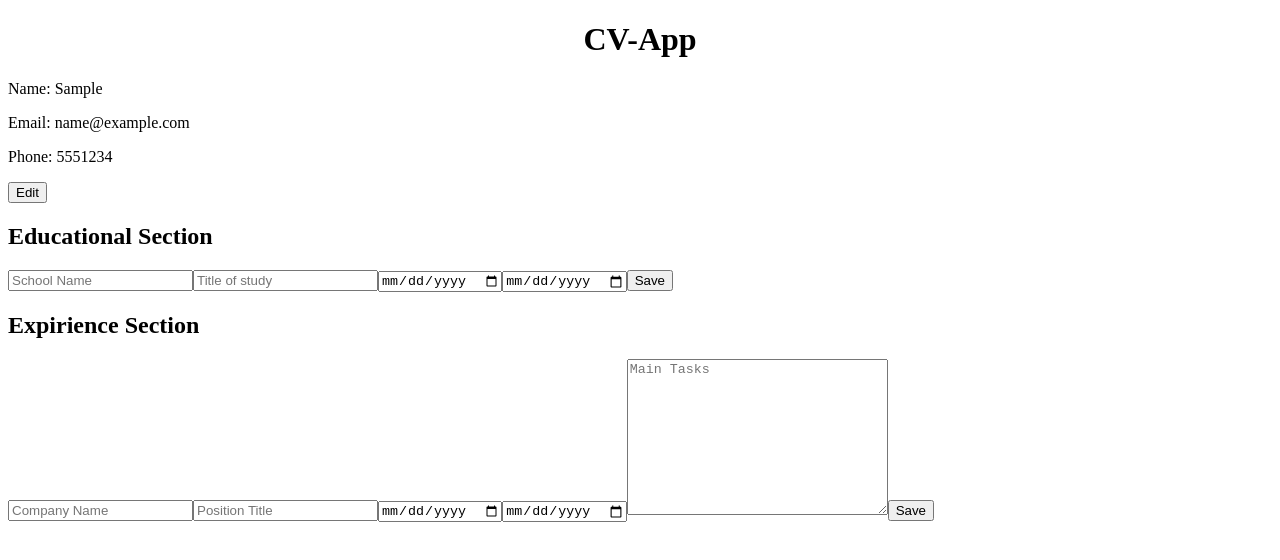
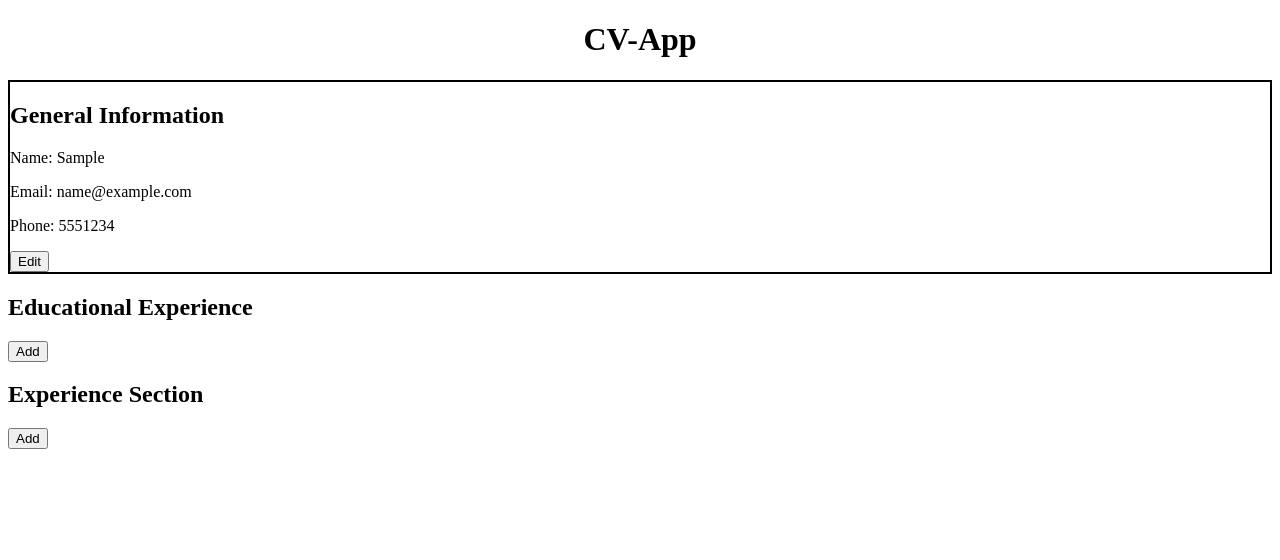
Before and after one commit to S460s/cv-app, a React (Create React App) app: page / in a window 1280 px wide. Both pictures are taken after typing "Sample", "name@example.com", "5551234" into the empty fields and a click on the button "Save". Shown: the top 560 px of the page. Built offline with nearby package versions, Linux system fonts and the light colour scheme.

Commit message:
The user can add multiple work and education sections

```diff
--- a/package.json
+++ b/package.json
@@ -9,6 +9,7 @@
     "react": "^17.0.1",
     "react-dom": "^17.0.1",
     "react-scripts": "4.0.2",
+    "uniqid": "^5.2.0",
     "web-vitals": "^1.1.0"
   },
   "scripts": {
--- a/src/App.js
+++ b/src/App.js
@@ -1,10 +1,42 @@
 import React from 'react';
+import uniqid from 'uniqid';
 import EducationSection from './components/EducationSection';
 import ExpirienceSection from './components/ExperienceSection';
 import GeneralSection from './components/GeneralSection';
 import './styles/App.css';
 
 class App extends React.Component {
+	constructor(props) {
+		super(props);
+		this.state = {
+			eduSections: [],
+			expSections: [],
+		};
+		this.handleClick = this.handleClick.bind(this);
+	}
+
+	handleClick(type) {
+		if (type === 'xp') {
+			this.setState((prevState) => {
+				return {
+					expSections: [
+						...prevState.expSections,
+						<ExpirienceSection key={uniqid()} />,
+					],
+				};
+			});
+		} else {
+			this.setState((prevState) => {
+				return {
+					eduSections: [
+						...prevState.eduSections,
+						<EducationSection key={uniqid()} />,
+					],
+				};
+			});
+		}
+	}
+
 	render() {
 		return (
 			<div>
@@ -12,8 +44,16 @@ class App extends React.Component {
 					<h1 className='title'>CV-App</h1>
 				</header>
 				<GeneralSection />
-				<EducationSection />
-				<ExpirienceSection />
+				<div>
+					<h2>Educational Experience</h2>
+					{this.state.eduSections}
+					<button onClick={() => this.handleClick('edu')}>Add</button>
+				</div>
+				<div>
+					<h2>Experience Section</h2>
+					{this.state.expSections}
+					<button onClick={() => this.handleClick('xp')}>Add</button>
+				</div>
 			</div>
 		);
 	}
--- a/src/components/EducationSection.js
+++ b/src/components/EducationSection.js
@@ -3,7 +3,8 @@ import React from 'react';
 function SavedText(props) {
 	const { schoolName, study, from, to, handleEdit } = props;
 	return (
-		<div>
+		<div className='section'>
+			<h2>Educational Section</h2>
 			<p>School Name: {schoolName}</p>
 			<p>Study: {study}</p>
 			<p>From: {from}</p>
@@ -54,7 +55,7 @@ class EducationSection extends React.Component {
 		}
 
 		return (
-			<section>
+			<section className='section'>
 				<h2>Educational Section</h2>
 				<form action='' onSubmit={this.handleSubmit}>
 					<input
--- a/src/components/ExperienceSection.js
+++ b/src/components/ExperienceSection.js
@@ -3,7 +3,8 @@ import React from 'react';
 function SavedText(props) {
 	const { companyName, position, from, to, tasks, handleEdit } = props;
 	return (
-		<div>
+		<div className='section'>
+			<h2>Expirience Section</h2>
 			<p>Company Name: {companyName}</p>
 			<p>Position: {position}</p>
 			<p>From: {from}</p>
@@ -58,7 +59,7 @@ class ExpirienceSection extends React.Component {
 		}
 
 		return (
-			<section>
+			<section className='section'>
 				<h2>Expirience Section</h2>
 				<form action='' onSubmit={this.handleSubmit}>
 					<input
--- a/src/components/GeneralSection.js
+++ b/src/components/GeneralSection.js
@@ -3,7 +3,8 @@ import React from 'react';
 function SavedText(props) {
 	const { name, email, phone, handleClick } = props;
 	return (
-		<div>
+		<div className='section'>
+			<h2>General Information</h2>
 			<p>Name: {name}</p>
 			<p>Email: {email}</p>
 			<p>Phone: {phone}</p>
@@ -52,7 +53,7 @@ class GeneralSection extends React.Component {
 		}
 
 		return (
-			<section>
+			<section className='section'>
 				<h2>General Information</h2>
 				<form action='' onSubmit={this.handleSubmit}>
 					<input
--- a/src/styles/App.css
+++ b/src/styles/App.css
@@ -1,3 +1,8 @@
 .title {
 	text-align: center;
 }
+
+.section {
+	border: black solid 2px;
+	margin-top: 20px;
+}
```
Also changed, not shown: 2 other files (tests, documents, lock files or other folders).
